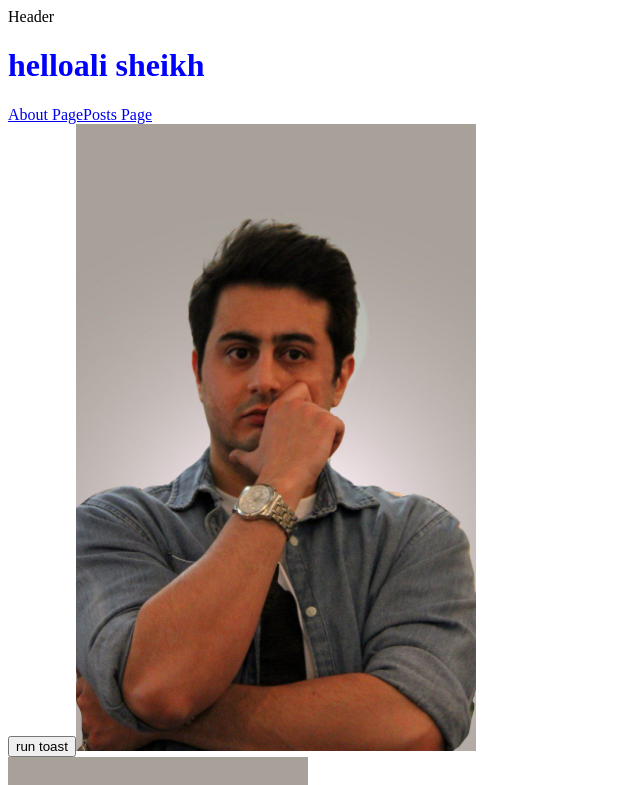
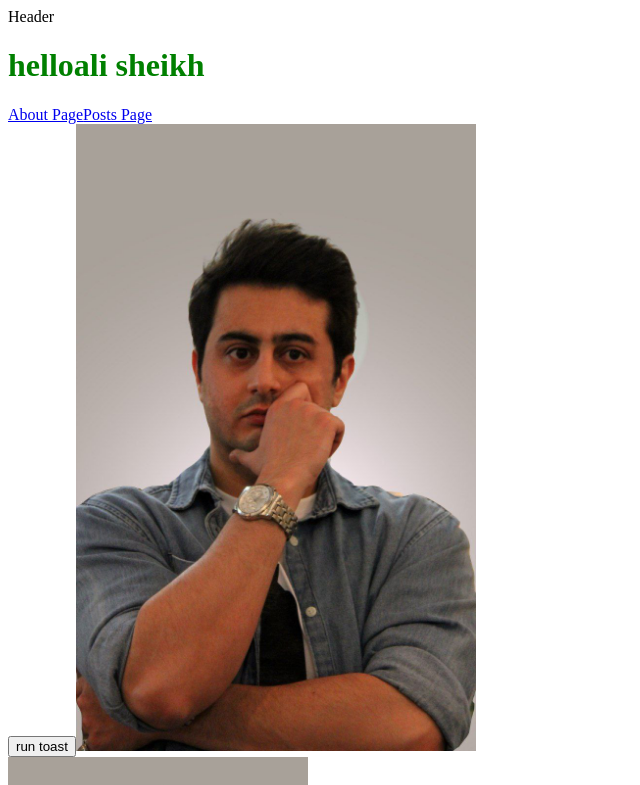
Before and after one commit to RasoulMadani/NuxtJs-VueJs-sandbox, a Nuxt app: page / in a window 1280 px wide. Shown: the top 785 px of the page, without its empty margins (0-640 px from the left). Built offline with nearby package versions, Linux system fonts and the light colour scheme.

Commit message:
استفاده از سس به صورت داخل کامپوننت

```diff
--- a/pages/index.vue
+++ b/pages/index.vue
@@ -27,5 +27,8 @@ function runToast(){
 </template>
 
 <style scoped lang="scss">
-
+$primary: green;
+h1{
+  color: $primary;
+}
 </style>
```
